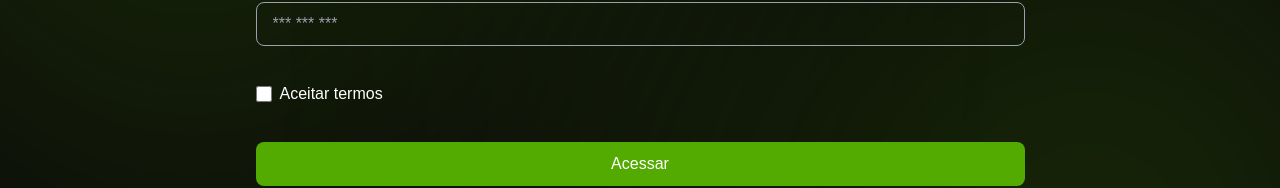
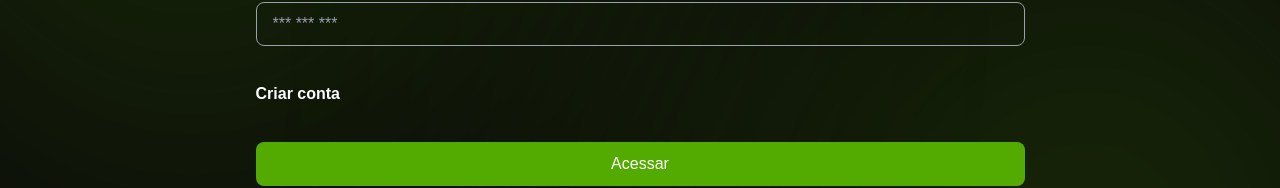
Before and after one commit to Batubenga0B74/oncler-Music, a Next.js app: page /login in a window 1280 px wide. Shown: the part 370-558 px from the top of the page. Built offline with nearby package versions, Linux system fonts and the light colour scheme.

Commit message:
add : test loginpage

```diff
--- a/src/app/cadastro/page.tsx
+++ b/src/app/cadastro/page.tsx
@@ -1,35 +1,34 @@
 "use client"
 import { api } from "../service/api";
-import { useState,useEffect } from "react";
+import { useState, useEffect } from "react";
 
 export default function Login() {
-const [nome,setnome] = useState("")
-const [email,setemail] = useState("")
-const[senha,setsenha] = useState("")
+  const [nome, setnome] = useState("")
+  const [email, setemail] = useState("")
+  const [senha, setsenha] = useState("")
 
   // EENVIANDO REQUISIÇÃO
-const handleSubmite = async (e:React.FormEvent) =>{
+  const handleSubmite = async (e: React.FormEvent) => {
     e.preventDefault()
-  if(!nome || !email || !senha){
+    if (!nome || !email || !senha) {
       alert("preanche os campos")
     }
 
     try {
-    const res = await api.post("/register/create",{
+      const res = await api.post("/register/create", {
         nome,
         email,
         senha
       })
-    if( res.status == 200 || res.status == 201){
+      if (res.status == 200 || res.status == 201) {
         alert("form enviado com sucesso")
-    }else{
+      } else {
         alert("erro ao enviar")
       }
-  } catch (error:any) {
+    } catch (error: any) {
       console.error("Erro ao enviar:", error)
     }
   }
-
 
   return (
     <main className="bg-[#08050A] w-full min-h-screen">
@@ -45,7 +44,7 @@ const handleSubmite = async (e:React.FormEvent) =>{
         >
           {/* Título */}
           <div className="w-full h-11 flex items-center justify-center mt-10">
-              <h1 className="text-xl sm:text-2xl text-white">Iniciar sessão</h1>
+            <h1 className="text-xl sm:text-2xl text-white">Cadastro</h1>
           </div>
 
           {/* Inputs */}
@@ -59,7 +58,7 @@ const handleSubmite = async (e:React.FormEvent) =>{
                 id="email"
                 type="text"
                 value={email}
-                  onChange={(e)=> setemail(e.target.value)}
+                onChange={(e) => setemail(e.target.value)}
                 placeholder="freudt@gmail"
                 className="w-full border border-gray-500 h-11 rounded-lg bg-transparent px-4 placeholder:text-gray-400 outline-none transition-all text-white"
               />
@@ -74,7 +73,7 @@ const handleSubmite = async (e:React.FormEvent) =>{
                 id="password"
                 type="text"
                 value={nome}
-                  onChange={(e)=>setnome(e.target.value)}
+                onChange={(e) => setnome(e.target.value)}
                 placeholder="*** *** ***"
                 className="w-full border border-gray-400 h-11 rounded-lg bg-transparent px-4 placeholder:text-gray-400 outline-none transition-all text-white"
               />
@@ -86,7 +85,7 @@ const handleSubmite = async (e:React.FormEvent) =>{
               <input
                 id="password"
                 value={senha}
-                  onChange={(e)=>setsenha(e.target.value)}
+                onChange={(e) => setsenha(e.target.value)}
                 type="password"
                 placeholder="*** *** ***"
                 className="w-full border border-gray-400 h-11 rounded-lg bg-transparent px-4 placeholder:text-gray-400 outline-none transition-all text-white"
--- a/src/app/login/page.tsx
+++ b/src/app/login/page.tsx
@@ -1,5 +1,6 @@
 "use client";
 import { useState } from "react";
+import Link from "next/link";
 import { useRouter } from "next/navigation";
 import { FcGoogle } from "react-icons/fc"; // ícone do Google
 
@@ -8,15 +9,11 @@ export default function Login() {
   const [email, setEmail] = useState("");
   const [password, setPassword] = useState("");
   const [error, setError] = useState("");
-  const [acceptTerms, setAcceptTerms] = useState(false);
 
   const handleLogin = (e: React.FormEvent) => {
     e.preventDefault();
 
-    if (!acceptTerms) {
-      setError("É necessário aceitar os termos para continuar.");
-      return;
-    }
+
 
     if (email === "testoncler@gmail.com" && password === "oncler2025") {
       localStorage.setItem("isLoggedIn", "true");
@@ -76,17 +73,13 @@ export default function Login() {
           </div>
 
           {/* Checkbox de termos */}
-          <div className="w-full flex items-center gap-2 mt-4">
-            <input
-              id="terms"
-              type="checkbox"
-              checked={acceptTerms}
-              onChange={(e) => setAcceptTerms(e.target.checked)}
-              className="w-4 h-4 cursor-pointer"
-            />
-            <label htmlFor="terms" className="text-white cursor-pointer">
-              Aceitar termos
-            </label>
+          <div className="w-full flex items-center justify-between gap-2 mt-4">
+
+
+            <div>
+              <Link href="/cadastro" className="text-white font-bold">Criar conta</Link>
+            </div>
+
           </div>
 
           {/* Erro */}
--- a/src/app/perfil/page.tsx
+++ b/src/app/perfil/page.tsx
@@ -9,13 +9,13 @@ export default function Perfil() {
             <main className="py-5 pt-16">
 
                 {/* Capa responsiva */}
-                <figure className="w-full max-w-[1328px] bg-black m-auto justify-center flex">
+            <figure className="w-full max-w-[1328px] bg-black m-auto justify-center flex">
                     <Image
                         src="/default-cover-image@2x 2.png"
                         alt=""
                         width={886}
                         height={10}
-                        className="w-full h-auto"
+                     className="w-full h-auto"
                     />
                 </figure>
 
--- a/src/app/upload/page.tsx
+++ b/src/app/upload/page.tsx
@@ -55,8 +55,7 @@ export default function UploadPage() {
         <div className="flex border border-green-600 rounded-lg overflow-hidden">
           <button
             onClick={() => setActiveTab("single")}
-            className={`flex-1 py-3 text-base font-medium ${
-              activeTab === "single"
+            className={`flex-1 py-3 text-base font-medium ${activeTab === "single"
                 ? "bg-black text-white border-b-2 border-green-500"
                 : "text-gray-400"
               }`}
@@ -65,8 +64,7 @@ export default function UploadPage() {
           </button>
           <button
             onClick={() => setActiveTab("album")}
-            className={`flex-1 py-3 text-base font-medium ${
-              activeTab === "album"
+            className={`flex-1 py-3 text-base font-medium ${activeTab === "album"
                 ? "bg-black text-white border-b-2 border-green-500"
                 : "text-gray-400"
               }`}
--- /dev/null
+++ b/support/fixtures/pages/login.js
@@ -0,0 +1,16 @@
+export const LoginPage = (Page) => {
+    const openSite = async () => {
+        await page.goto('https://oncler.netlify.app/login');
+
+    }
+
+    const submitForm = async (playload) => {
+        await page.getByRole('textbox', { name: 'Email' }).fill(playload.email);
+        await page.getByRole('textbox', { name: 'Palavra passe' }).fill(playload.senha);
+        await page.getByRole('button', { name: 'Acessar' }).click();
+    }
+    return {
+        openSite,
+        submitForm
+    }
+}
```
Also changed, not shown: 1 other file (tests, documents, lock files or other folders). Lines whose indentation alone changed are shown as unchanged.
